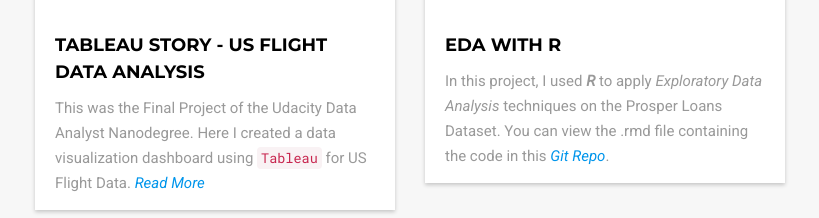
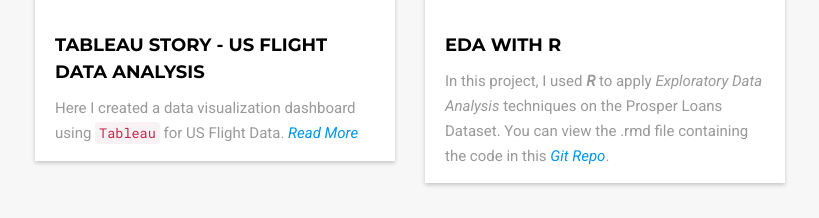
Before and after one commit to Ahmed0028/Ahmed0028.github.io, a plain HTML site: page index.html in a window 1280 px wide. Shown: the part 1551-1769 px from the top of the page, without its empty margins (425-1244 px from the left). Drawn offline with nearby package versions, Linux system fonts and the light colour scheme; some icons are missing.

Commit message:
Update index.html

```diff
--- a/index.html
+++ b/index.html
@@ -444,7 +444,7 @@ Ich glaube, dass Data Science die Macht hat, den menschlichen Zustand zu verbess
           <div class="card-text">
             <h4><a href="https://public.tableau.com/views/AnalysisofUSFlightData/Story1?:embed=y&amp;:display_count=yes" target="_blank">Tableau Story - US Flight Data Analysis</a></h4>
             <div class="card-desription">
-              <p>This was the Final Project of the Udacity Data Analyst Nanodegree. Here I created a data visualization dashboard using <code>Tableau</code> for US Flight Data. <a href="https://github.com/diliprk/DataAnalytics-Nanodegree/tree/master/Project%208%20-%20Create%20a%20Tableau%20Story" target="_blank"><em>Read More</em></a></p>
+              <p> Here I created a data visualization dashboard using <code>Tableau</code> for US Flight Data. <a href="https://github.com/Ahmed0028"><em>Read More</em></a></p>
             </div>
           </div>
         </div>
```
